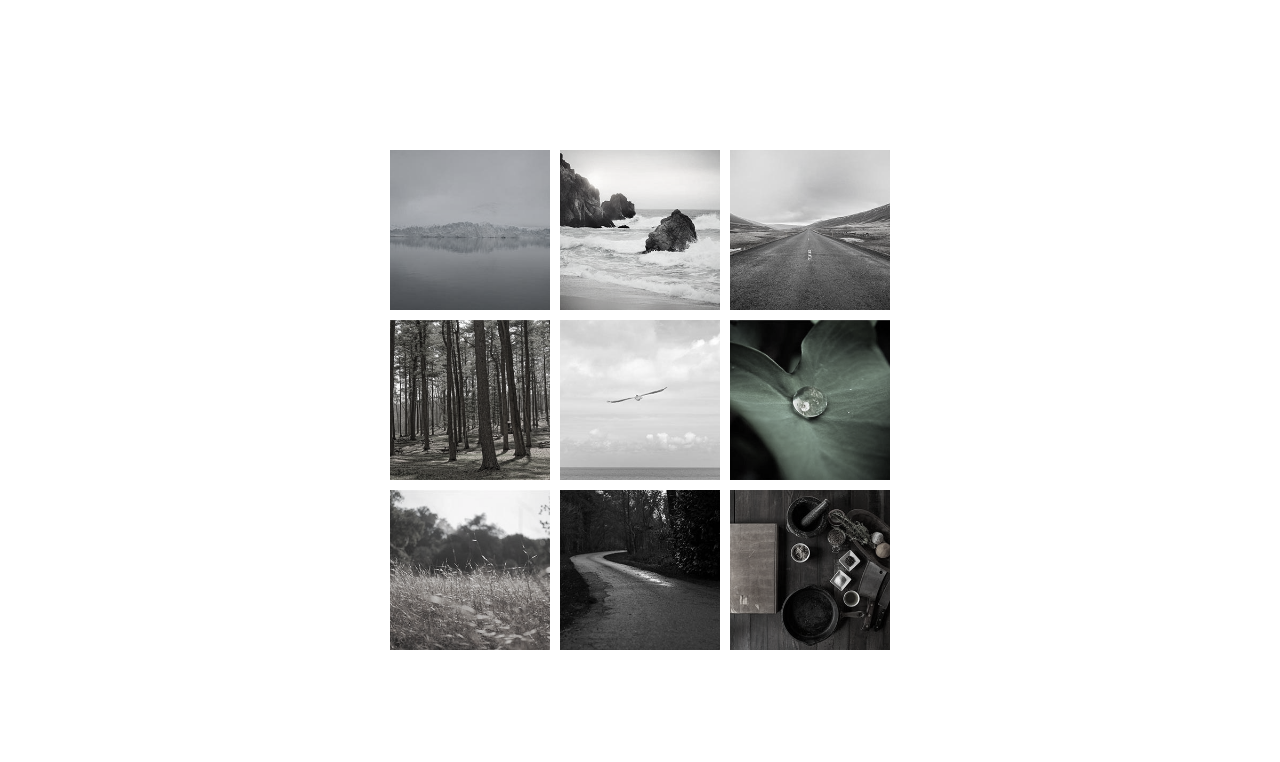
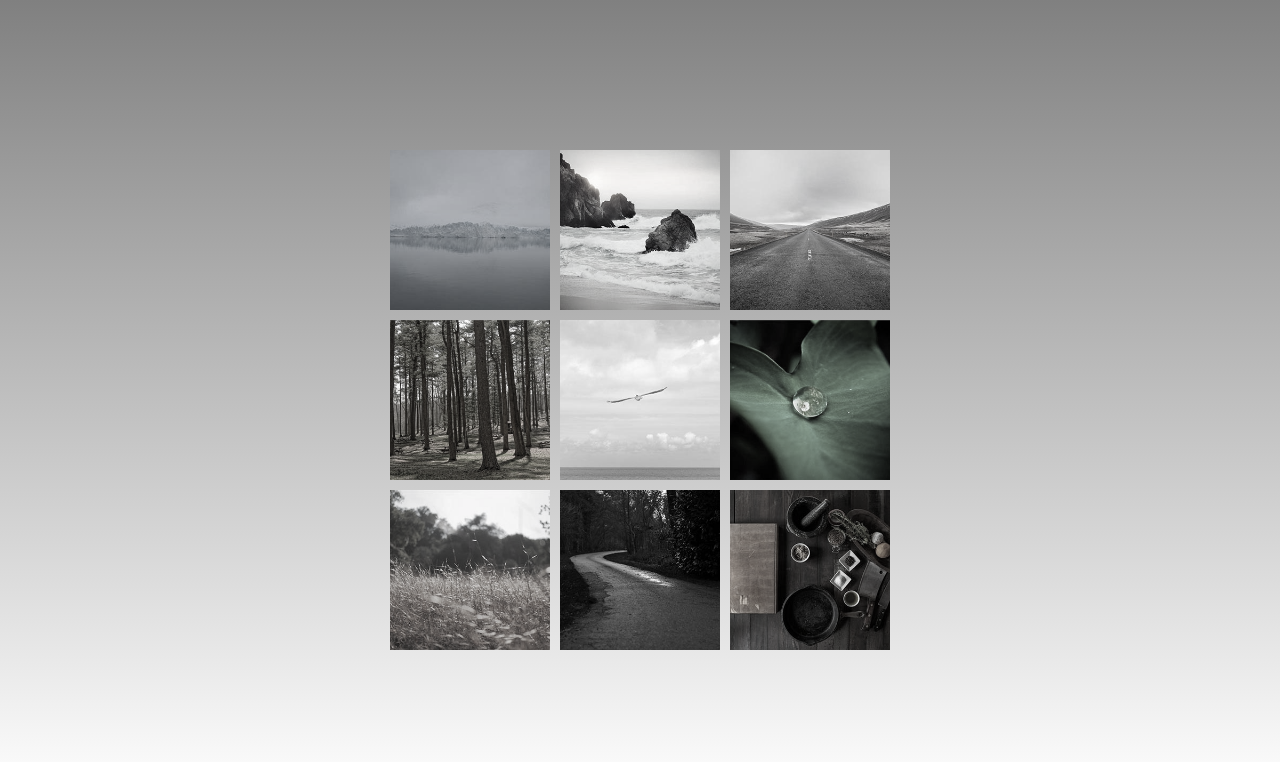
Before and after one commit to Juliagurruchaga/galeria, a plain HTML site: page index.html in a window 1280 px wide. Drawn offline with Linux system fonts and the light colour scheme.

Commit message:
cambio de fondo

```diff
--- a/css/estilo.css
+++ b/css/estilo.css
@@ -7,6 +7,7 @@ body{
 	display: flex;
 	justify-content: center;
 	align-items: center;
+	background-image: linear-gradient(to top,white,grey);
 }
 .galeria{
 	width: 500px;
```
